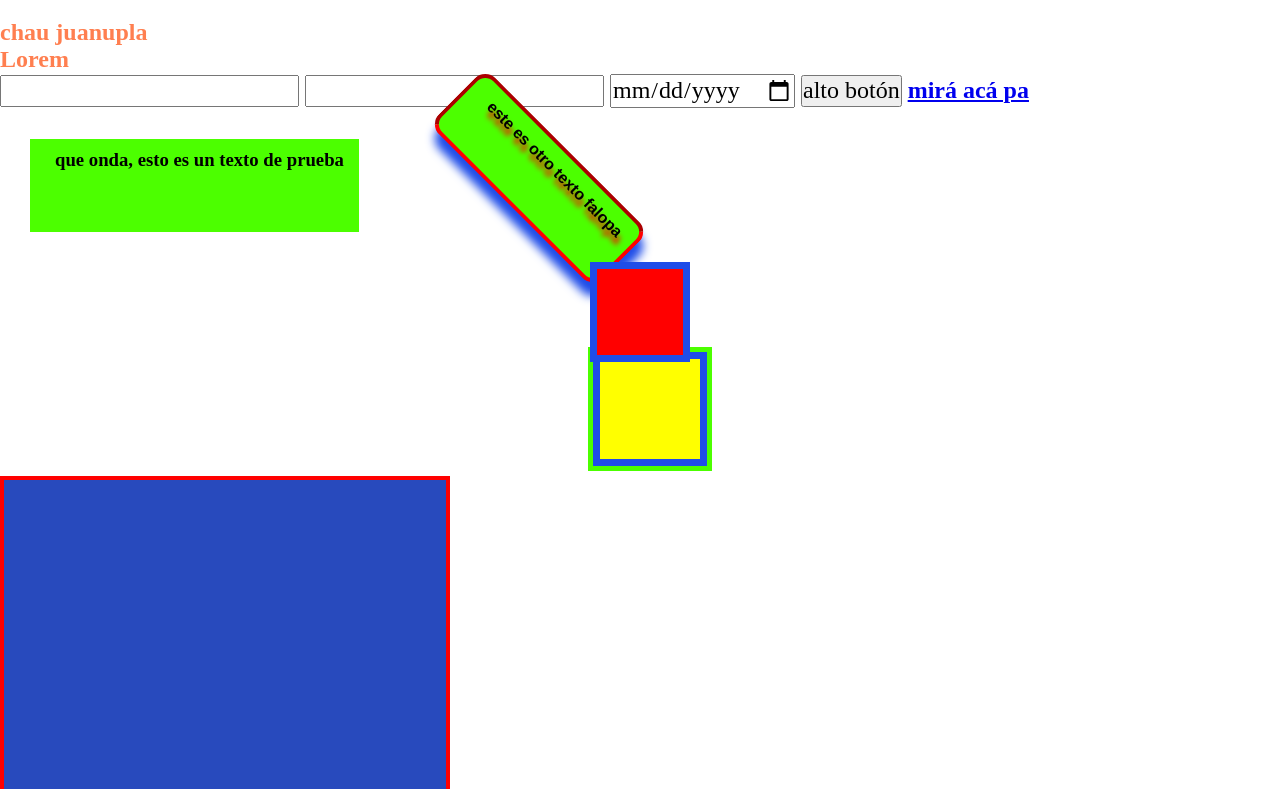
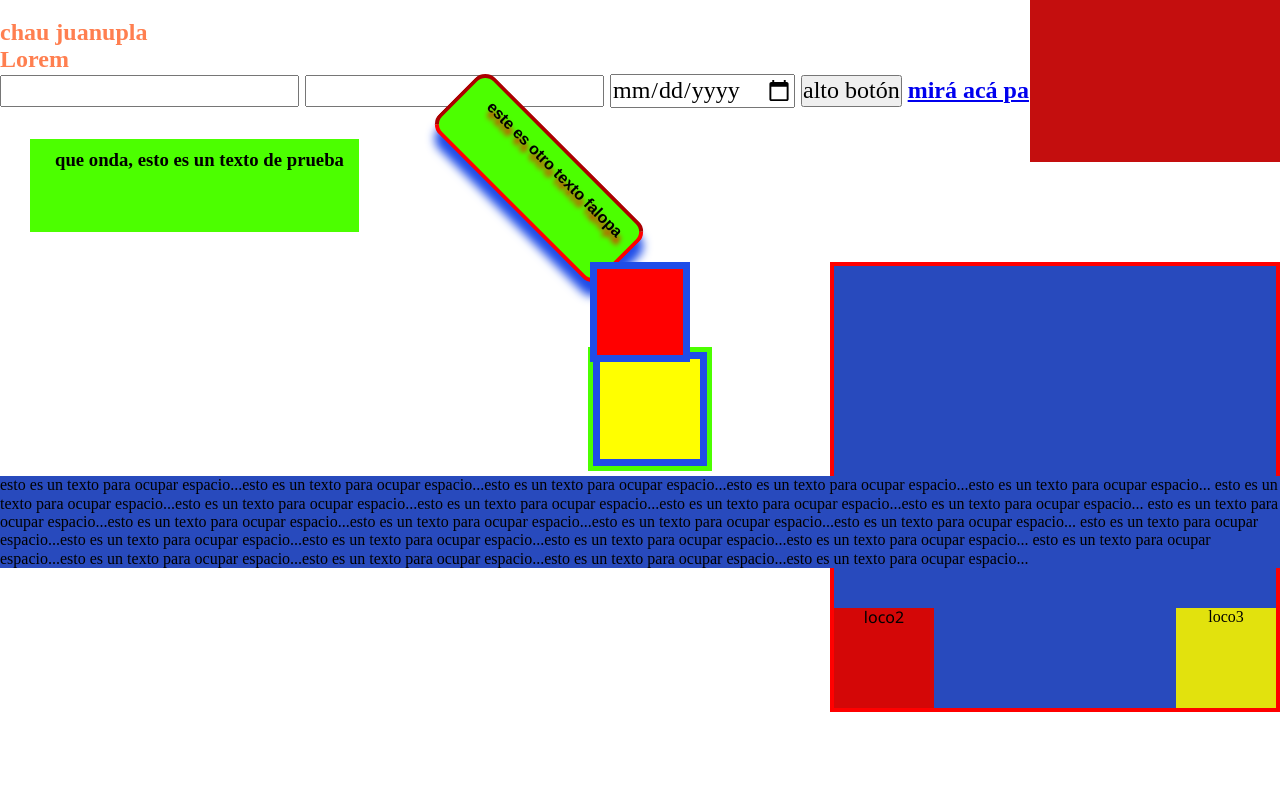
Before and after one commit to juanupla/CSS_Basico, a website: page jsPrimerScript.html in a window 1280 px wide. Shown: the part 88-877 px from the top of the page. After the commit the page ends 800 px from the top, so only its background shows below. Drawn offline with Linux system fonts and the light colour scheme.

Commit message:
commit4 - video dalto

```diff
--- a/CSS.css
+++ b/CSS.css
@@ -77,6 +77,8 @@ h4 {
 
     position:absolute;
     border:4px solid #ff0000;
+    bottom:0;
+    right:0;
 }
 .Caja4 {
     width: 100px;
@@ -99,3 +101,29 @@ h4 {
     position:absolute; /*para poder usar las cajas dentro de otra contenedora se pueden definir como absolutas y el margen no será el viewport sino la caja contenedora*/
 
 }
+
+
+.caja-fixed{
+    position:fixed;  /*fixed es una propiedad que deja fija a la caja donde se la ubique, es como las publicidades en las páginas que tienen un recuadro fijo
+        y que siempre se mantiene en el mismo lugar inluso cuando una baja o sube en la página y se superpone
+        otra propiedad es position:sticky que es muy similar a esta pero ésta sí mantiene un espacio guardado en la pagina(no es como una ventana flotante
+        y no se superpone a los demas componentes)
+    */
+    width:250px;
+    height:250px;
+    background:#c40e0e;
+    top: 0;
+    right:0;
+
+
+}
+
+.textotexto {
+
+    display: inline-block;
+    background: #284abd;
+    position: relative;
+    top: 0px;
+    right:0px;
+    box-sizing: border-box;
+}
--- a/jsPrimerScript.html
+++ b/jsPrimerScript.html
@@ -47,5 +47,16 @@
         <div class="Caja4"> loco2</div>
         <div class="Caja5"> loco3</div>
     </div>
+
+    <div class="caja-fixed">
+        esta caja tiene la propiedad position:fixed
+    </div>
+    <div class="textotexto">
+        esto es un texto para ocupar espacio...esto es un texto para ocupar espacio...esto es un texto para ocupar espacio...esto es un texto para ocupar espacio...esto es un texto para ocupar espacio...
+        esto es un texto para ocupar espacio...esto es un texto para ocupar espacio...esto es un texto para ocupar espacio...esto es un texto para ocupar espacio...esto es un texto para ocupar espacio...
+        esto es un texto para ocupar espacio...esto es un texto para ocupar espacio...esto es un texto para ocupar espacio...esto es un texto para ocupar espacio...esto es un texto para ocupar espacio...
+        esto es un texto para ocupar espacio...esto es un texto para ocupar espacio...esto es un texto para ocupar espacio...esto es un texto para ocupar espacio...esto es un texto para ocupar espacio...
+        esto es un texto para ocupar espacio...esto es un texto para ocupar espacio...esto es un texto para ocupar espacio...esto es un texto para ocupar espacio...esto es un texto para ocupar espacio...
+    </div>
 </body>
 </html>
--- a/obj/Debug/jvPrimerScript.njsproj.FileListAbsolute.txt
+++ b/obj/Debug/jvPrimerScript.njsproj.FileListAbsolute.txt
@@ -1,3 +1,6 @@
 D:\VisualStudio-Proyectos\CSharp\BackUP\jvPrimerScript\obj\Debug\jvPrimerScript.njsproj.AssemblyReference.cache
 D:\VisualStudio-Proyectos\CSharp\BackUP\jvPrimerScript\obj\Debug\jvPrimerScript.njsproj.CoreCompileInputs.cache
 D:\VisualStudio-Proyectos\CSharp\BackUP\jvPrimerScript\bin\Microsoft.NodejsTools.WebRole.dll
+C:\EscritorioCremona\Visual-Repositorio\CSS_Basico\obj\Debug\jvPrimerScript.njsproj.AssemblyReference.cache
+C:\EscritorioCremona\Visual-Repositorio\CSS_Basico\obj\Debug\jvPrimerScript.njsproj.CoreCompileInputs.cache
+C:\EscritorioCremona\Visual-Repositorio\CSS_Basico\bin\Microsoft.NodejsTools.WebRole.dll
```
Also changed, not shown: 2 other files.
